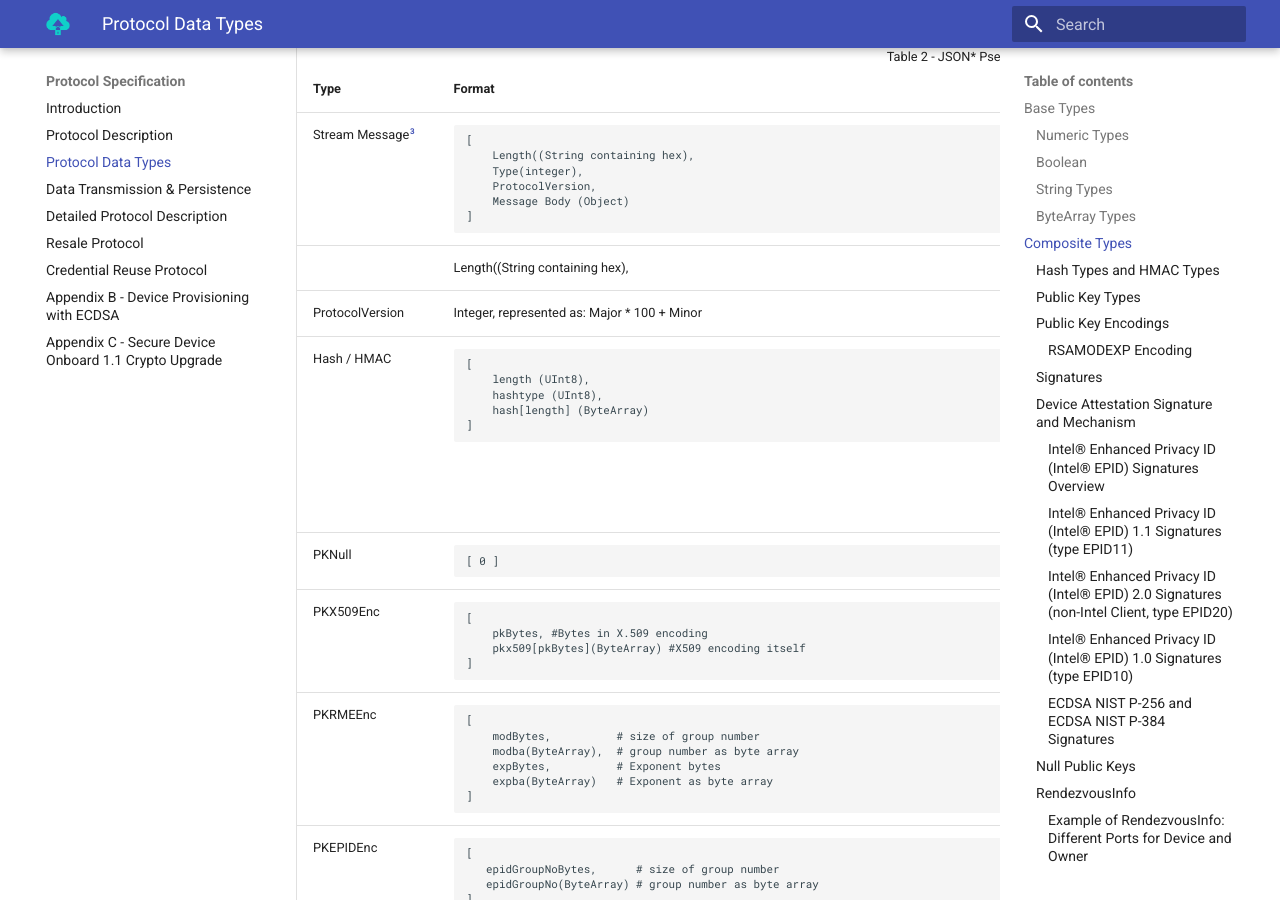
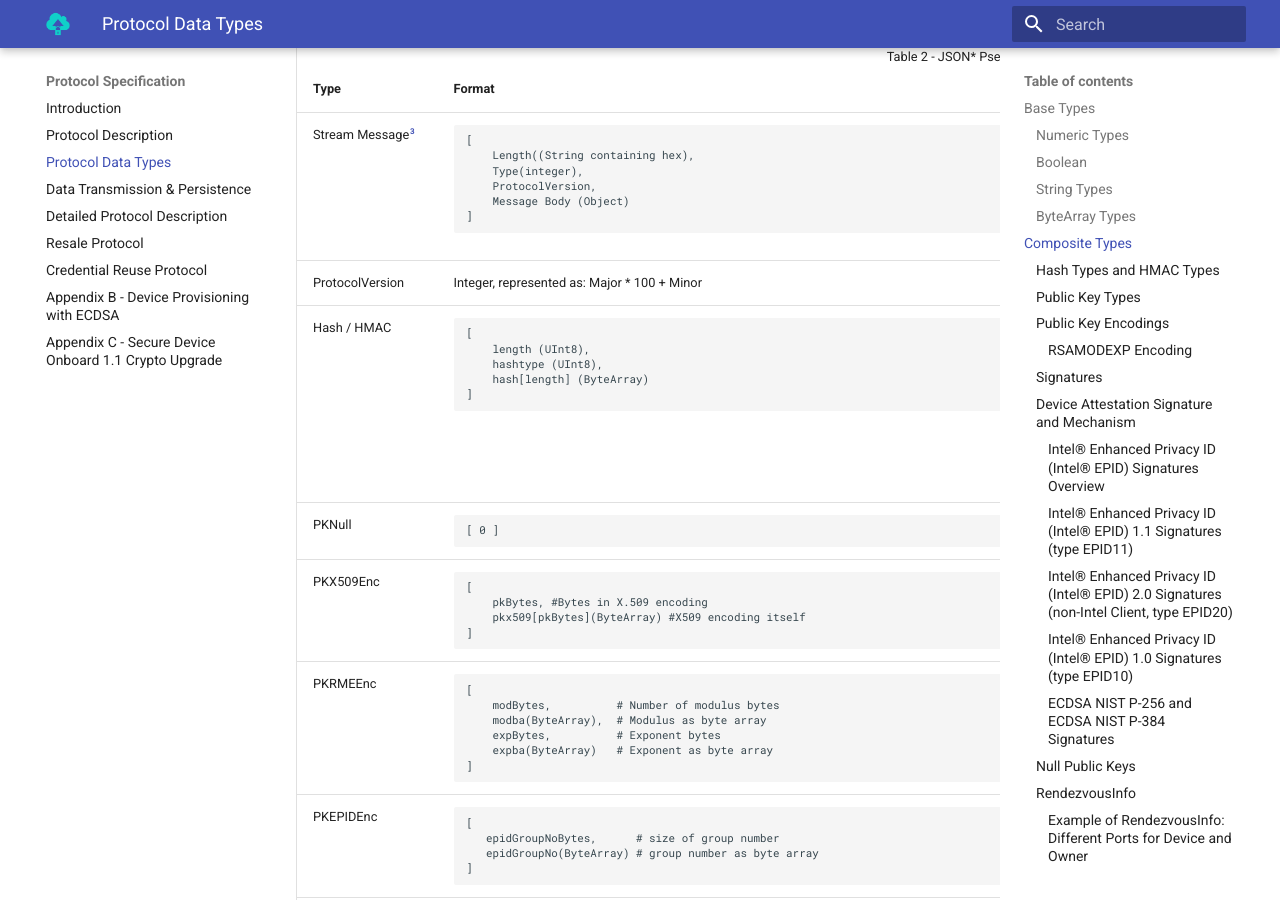
Before and after one commit to trbehera/docs, an MkDocs documentation site: the page built from docs/protocol-specification/protocol-data-types.md, in a window 1280 px wide and 900 px high, scrolled down 2328 px. Built offline with MkDocs 1.6.1 and Material for MkDocs 9.7.7, drawn with Linux system fonts in a browser that asks for light colours; some of the changed text lies outside the part shown.

Commit message:
Minor updates to protocol spec (#16)
Minor corrections/additions to protocol spec.
Fix issues #29 and #36

Signed-off-by: Chandrakar, Prateek <prateek.chandrakar@intel.com>

````diff
--- a/docs/protocol-specification/protocol-data-types.md
+++ b/docs/protocol-specification/protocol-data-types.md
@@ -163,12 +162,7 @@ is used to indicate the name of the quantity and the JSON\* type.
 ]
 ```
 	    </td>
-            <td>See section <a href="../data-transmission-persistence/index.html#data-transmission-persistence">§</a>. The length is stored in hexadecimal format fully specified as 4 hex characters. A message longer than 0xFFFF bytes is stored as a 32-bit hexadecimal number fully specified as 8 hex characters.</td>
-        </tr>
-        <tr>
-            <td></td>
-            <td>Length((String containing hex),</td>
-            <td></td>
+            <td>See section <a href="../data-transmission-persistence/index.html#data-transmission-persistence">§</a>. The length is stored in hexadecimal format fully specified as 4 hex characters. A message longer than 0xFFFF bytes is stored as a 32-bit hexadecimal number fully specified as 8 hex characters. Implementations should store hex strings using upper case letters. Implementations should parse hex strings whether they have upper case or lower case letters in them. This message header need not be transmitted in some protocols.</td>
         </tr>
         <tr>
             <td>ProtocolVersion</td>
@@ -227,8 +221,8 @@ https://en.wikipedia.org/wiki/Hash-based_message_authentication_code
             <td>
 ```json
 [
-    modBytes,	       # size of group number
-    modba(ByteArray),  # group number as byte array
+    modBytes,	       # Number of modulus bytes
+    modba(ByteArray),  # Modulus as byte array
     expBytes,	       # Exponent bytes
     expba(ByteArray)   # Exponent as byte array
 ]
@@ -250,7 +244,7 @@ https://en.wikipedia.org/wiki/Hash-based_message_authentication_code
 
 The group no identifies the specific Intel<sup>®</sup> EPID public key used to
 generate the signature. The actual key value is extracted from Intel<sup>®</sup> EPID artifacts are maintained by Intel.
-    	  /td>
+            </td>
         </tr>
         <tr>
             <td>SigInfo</td>
@@ -362,12 +356,12 @@ section <a href="index.html#device-attestation-signature-and-mechanism">§</a> .
         </tr>
         <tr>
             <td>Nonce</td>
-            <td>ByteArray\* (16 bytes)</td>
+            <td>ByteArray (16 bytes)</td>
             <td>128-bit Random number, intended to be used *only once*.</td>
         </tr>
         <tr>
             <td>GUID</td>
-            <td>ByteArray\* (16 bytes)</td>
+            <td>ByteArray (16 bytes)</td>
             <td>128-bit Random number used for identification. Typically 128 bits.</td>
         </tr>
         <tr>
````
Also changed, not shown: other parts of docs/protocol-specification/protocol-data-types.md (+0 -1 lines), docs/protocol-specification/protocol-description.md (+5 -5 lines).
